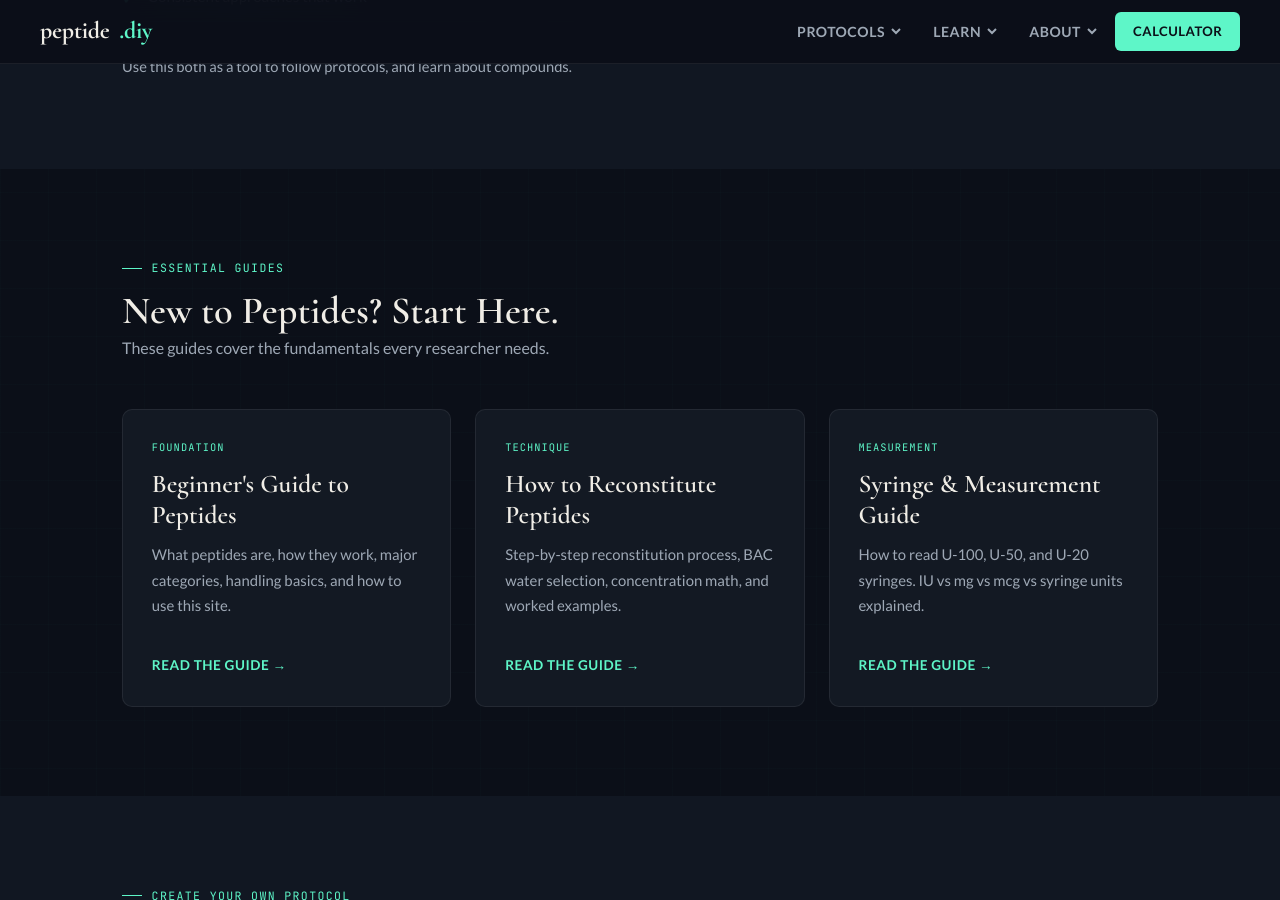
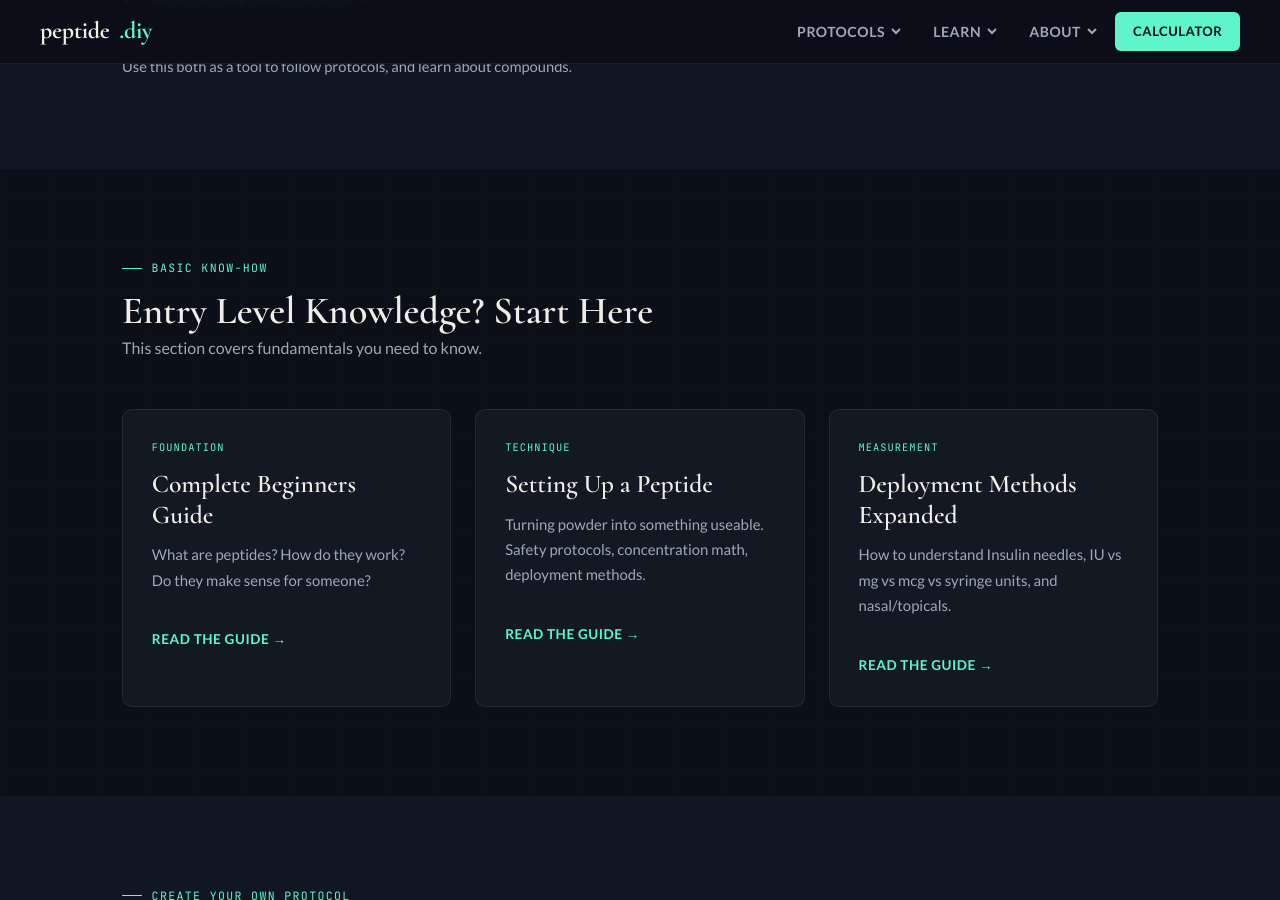
Before and after one commit to FletcherPoole/peptide.diy, a Jekyll site: the page built from index.html, in a window 1280 px wide and 900 px high, scrolled down 1806 px. Built offline with Jekyll 4.4.1, drawn with Linux system fonts in a browser that asks for light colours.

Commit message:
Update Basic Know-How section copy on home page

```diff
--- a/index.html
+++ b/index.html
@@ -114,27 +114,27 @@ description: "Genuine science-backed peptide protocols. Dosages, synergy, cyclin
   <section class="section">
     <div class="container">
       <div class="section-head">
-        <div class="eyebrow">Essential Guides</div>
-        <h2>New to Peptides? Start Here.</h2>
-        <p>These guides cover the fundamentals every researcher needs.</p>
+        <div class="eyebrow">Basic Know-How</div>
+        <h2>Entry Level Knowledge? Start Here</h2>
+        <p>This section covers fundamentals you need to know.</p>
       </div>
       <div class="grid-3">
         <a class="card" href="{{ '/beginners-guide.html' | relative_url }}">
           <div class="card-label">Foundation</div>
-          <h3>Beginner's Guide to Peptides</h3>
-          <p>What peptides are, how they work, major categories, handling basics, and how to use this site.</p>
+          <h3>Complete Beginners Guide</h3>
+          <p>What are peptides? How do they work? Do they make sense for someone?</p>
           <span class="card-link">Read the Guide →</span>
         </a>
         <a class="card" href="{{ '/reconstitution-guide.html' | relative_url }}">
           <div class="card-label">Technique</div>
-          <h3>How to Reconstitute Peptides</h3>
-          <p>Step-by-step reconstitution process, BAC water selection, concentration math, and worked examples.</p>
+          <h3>Setting Up a Peptide</h3>
+          <p>Turning powder into something useable. Safety protocols, concentration math, deployment methods.</p>
           <span class="card-link">Read the Guide →</span>
         </a>
         <a class="card" href="{{ '/syringe-guide.html' | relative_url }}">
           <div class="card-label">Measurement</div>
-          <h3>Syringe & Measurement Guide</h3>
-          <p>How to read U-100, U-50, and U-20 syringes. IU vs mg vs mcg vs syringe units explained.</p>
+          <h3>Deployment Methods Expanded</h3>
+          <p>How to understand Insulin needles, IU vs mg vs mcg vs syringe units, and nasal/topicals.</p>
           <span class="card-link">Read the Guide →</span>
         </a>
       </div>
```
